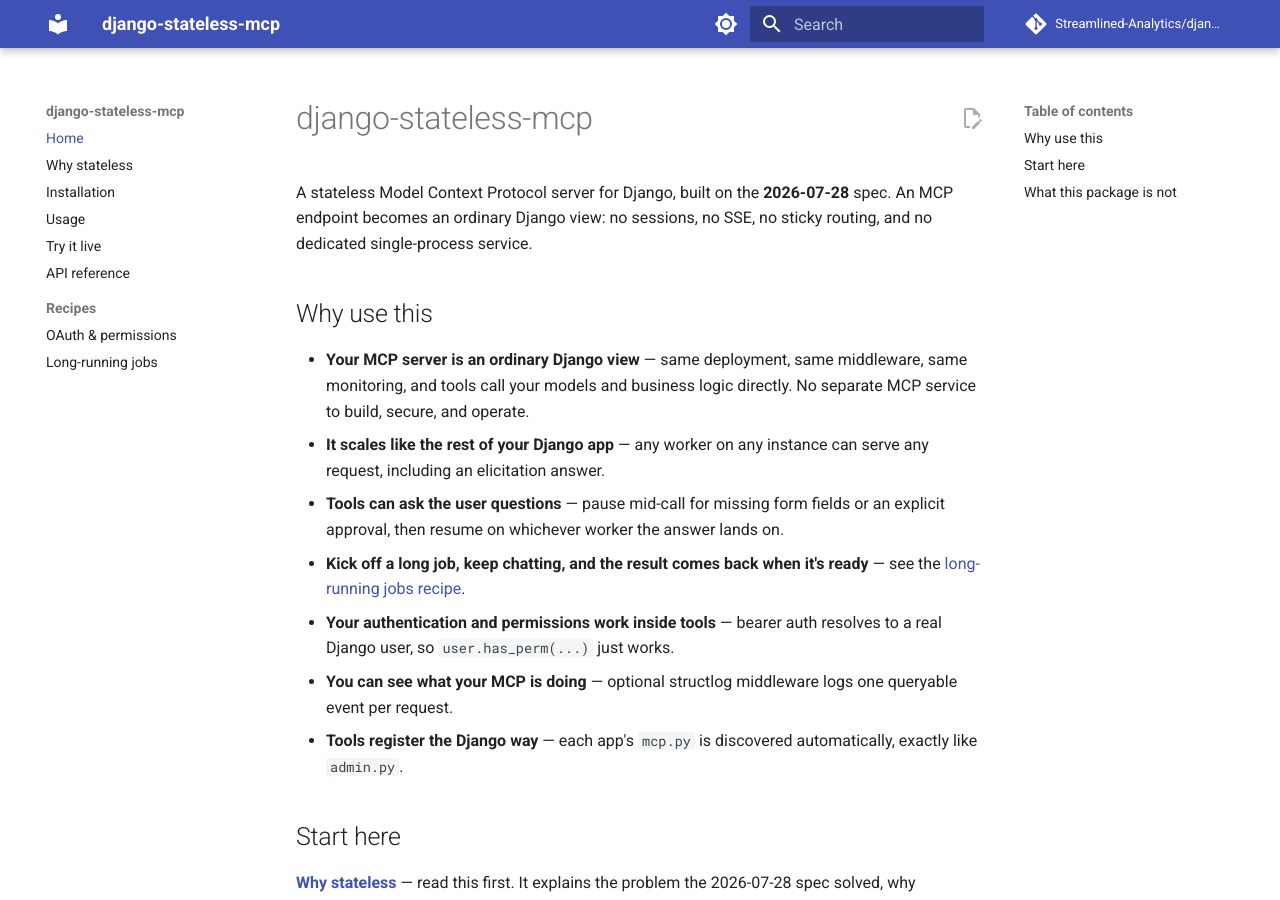
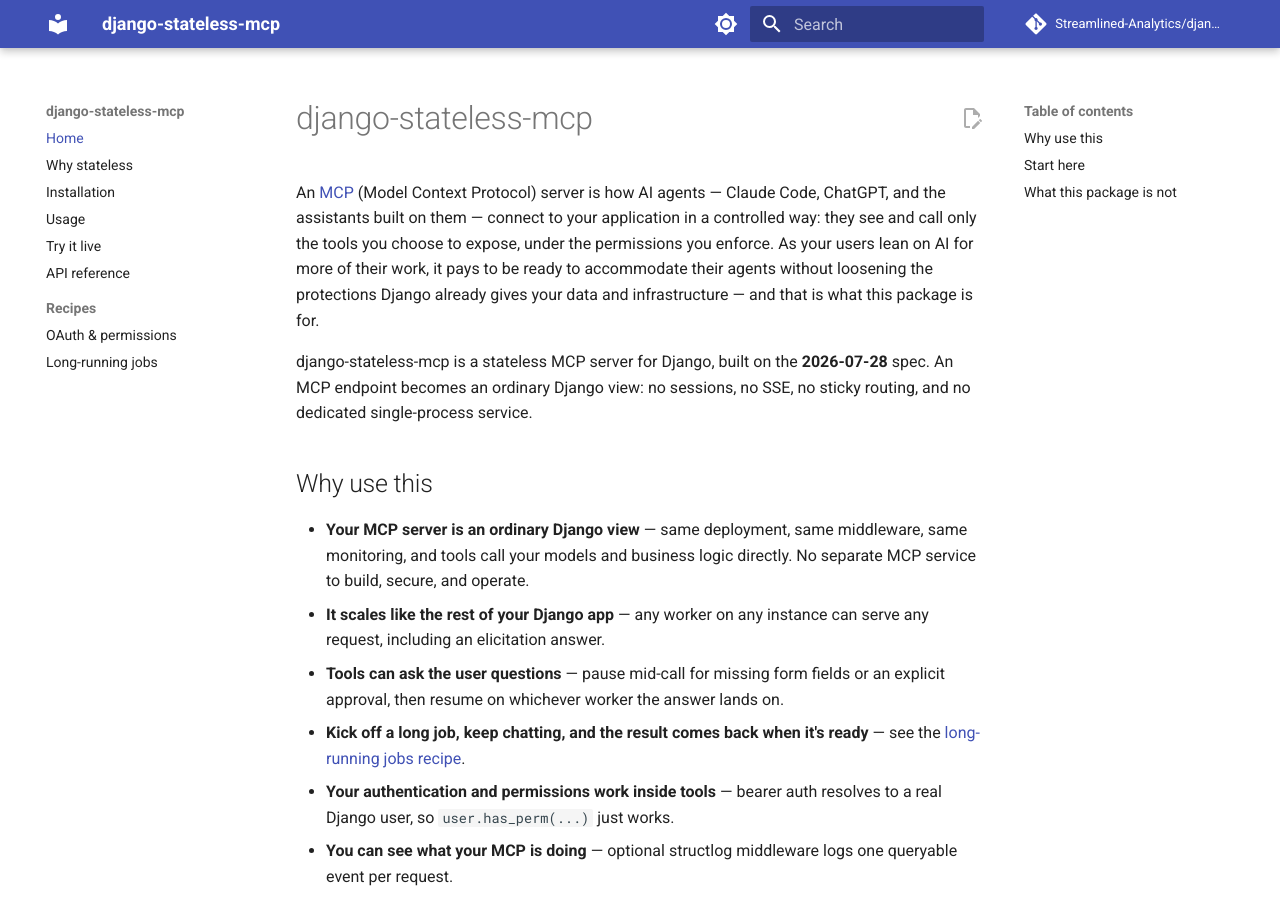
Before and after one commit to Streamlined-Analytics/django-stateless-mcp, an MkDocs documentation site: the page built from docs/index.md, in a window 1280 px wide and 900 px high. Built offline with MkDocs 1.6.1 and Material for MkDocs 9.7.7, drawn with Linux system fonts in a browser that asks for light colours; comment, search, counter and statistics services are not loaded.

Commit message:
docs: open README and docs with what an MCP server is and why it matters
Both previously cold-opened on 'a stateless MCP server' assuming the
reader already knew MCP. Two sentences now define it — AI agents
connecting in a controlled way, exposing only chosen tools under
enforced permissions — before the package pitch.

```diff
--- a/docs/index.md
+++ b/docs/index.md
@@ -1,8 +1,10 @@
 # django-stateless-mcp
 
-A stateless Model Context Protocol server for Django, built on the **2026-07-28**
-spec. An MCP endpoint becomes an ordinary Django view: no sessions, no SSE, no
-sticky routing, and no dedicated single-process service.
+An [MCP](https://modelcontextprotocol.io) (Model Context Protocol) server is how AI agents — Claude Code, ChatGPT, and the assistants built on them — connect to your application in a controlled way: they see and call only the tools you choose to expose, under the permissions you enforce.
+As your users lean on AI for more of their work, it pays to be ready to accommodate their agents without loosening the protections Django already gives your data and infrastructure — and that is what this package is for.
+
+django-stateless-mcp is a stateless MCP server for Django, built on the **2026-07-28** spec.
+An MCP endpoint becomes an ordinary Django view: no sessions, no SSE, no sticky routing, and no dedicated single-process service.
 
 ## Why use this
 
```
Also changed, not shown: README.md (+11 -3 lines).
